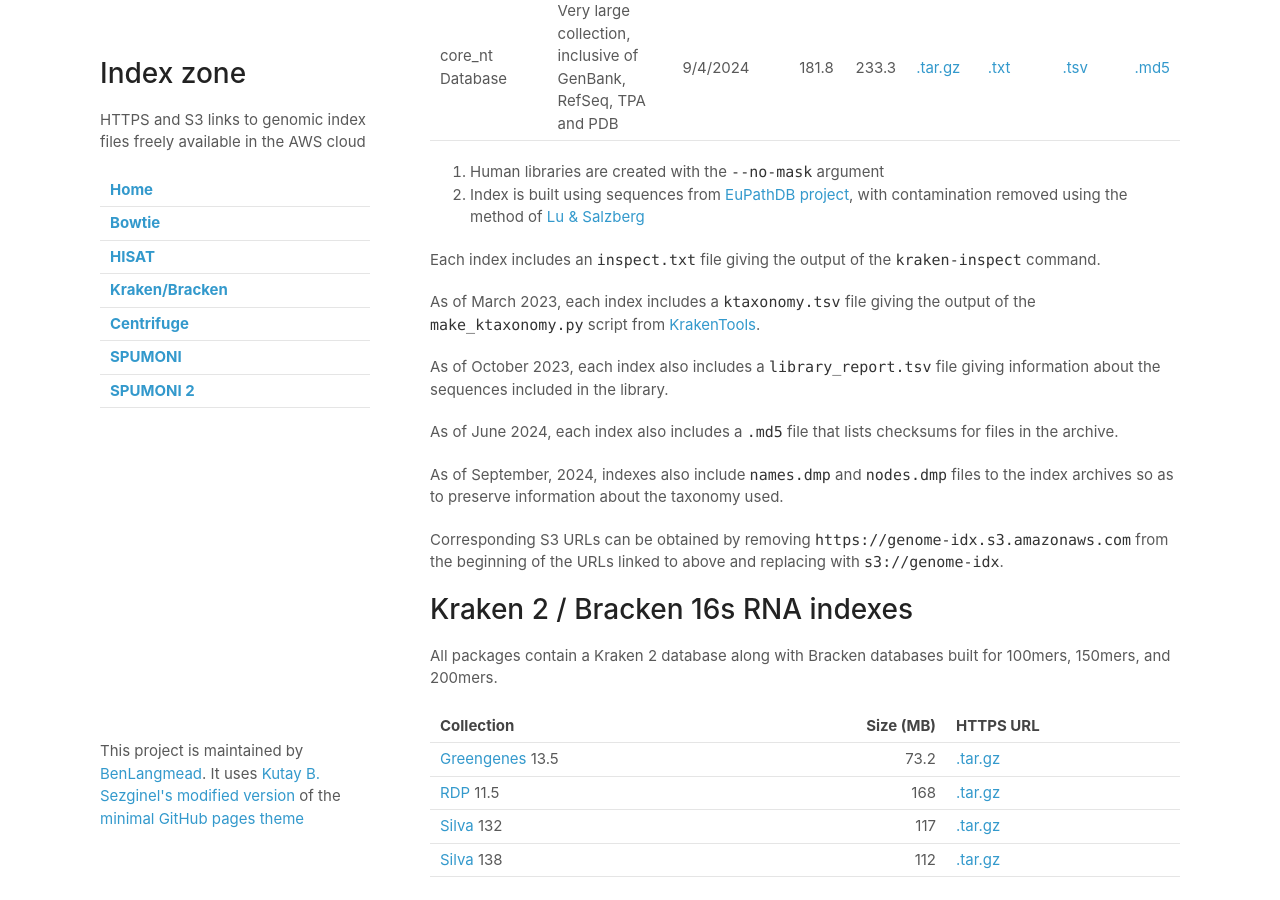
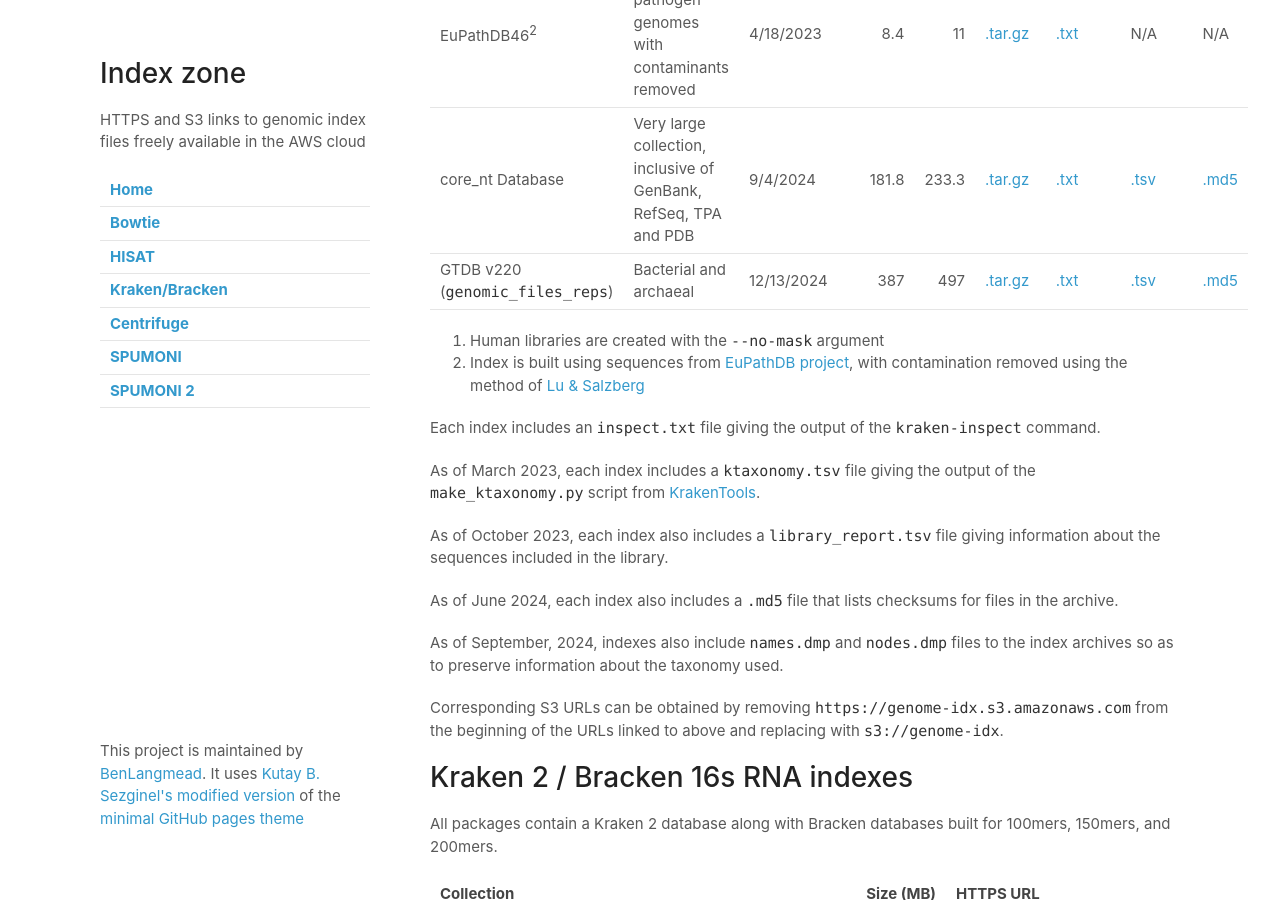
Before and after one commit to BenLangmead/aws-indexes, a Jekyll site: the page built from docs/k2.md, in a window 1280 px wide and 900 px high, scrolled down 1850 px. Built offline with Jekyll 4.4.1, drawn with Linux system fonts in a browser that asks for light colours; our own code applies the rules of GitHub Pages for plain Markdown files.

Commit message:
Adding GTDB

```diff
--- a/docs/k2.md
+++ b/docs/k2.md
@@ -34,6 +34,7 @@
 PlusPFP-16             | PlusPFP with DB capped at 16 GB                                         | 9/4/2024   |                10 |              15 | [.tar.gz][k2_pluspfp_16_20240904]  | [.txt][k2_pluspfp_16_20240904_inspect]  | [.tsv][k2_pluspfp_16_20240904_library]  | [.md5][k2_pluspfp_16_20240904_md5]  |
 EuPathDB46<sup>2</sup> | Eukaryotic pathogen genomes with contaminants removed                   | 4/18/2023  |               8.4 |              11 | [.tar.gz][k2_eupathdb_20230418]    | [.txt][k2_eupathdb_20230418_inspect]    | N/A                                     | N/A                                 |
 core_nt Database       | Very large collection, inclusive of GenBank, RefSeq, TPA and PDB        | 9/4/2024   |             181.8 |           233.3 | [.tar.gz][k2_core_nt_20240904]          | [.txt][k2_core_nt_20240904_inspect]          | [.tsv][k2_core_nt_20240904_library]          | [.md5][k2_core_nt_20240904_md5]          |
+GTDB v220 (`genomic_files_reps`)  | Bacterial and archaeal        | 12/13/2024   |             387 |           497 | [.tar.gz][k2_gtdb_20241213]          | [.txt][k2_gtdb_20241213_inspect]          | [.tsv][k2_gtdb_20241213_library]          | [.md5][k2_gtdb_20241213_md5]          |
 
 
 <!--
@@ -111,6 +112,11 @@
 [k2_core_nt_20240904_library]: https://genome-idx.s3.amazonaws.com/kraken/core_nt_20240904/library_report.tsv
 [k2_core_nt_20240904_md5]: https://genome-idx.s3.amazonaws.com/kraken/core_nt_20240904/core_nt.md5
 
+
+[k2_gtdb_20241213]: https://genome-idx.s3.amazonaws.com/kraken/k2_gtdb_genome_reps_20241109.tar.gz
+[k2_gtdb_20241213_inspect]: https://genome-idx.s3.amazonaws.com/kraken/gtdb_genome_reps_20241109/inspect.txt
+[k2_gtdb_20241213_library]: https://genome-idx.s3.amazonaws.com/kraken/gtdb_genome_reps_20241109/library_report.tsv
+[k2_gtdb_20241213_md5]: https://genome-idx.s3.amazonaws.com/kraken/gtdb_genome_reps_20241109/gtdb_genomes_reps.md5
 
 # Kraken 2 / Bracken 16s RNA indexes
 
```
